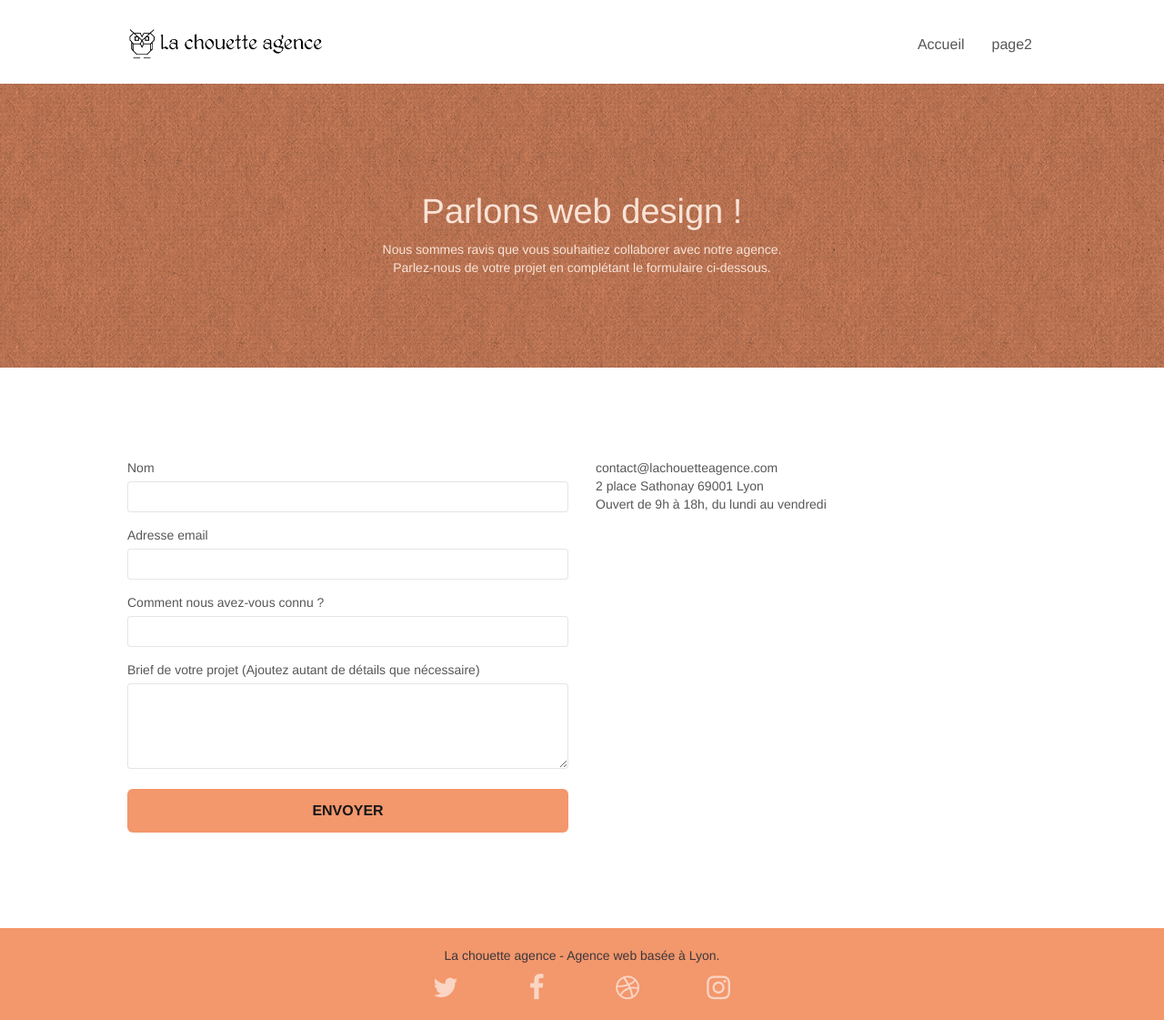
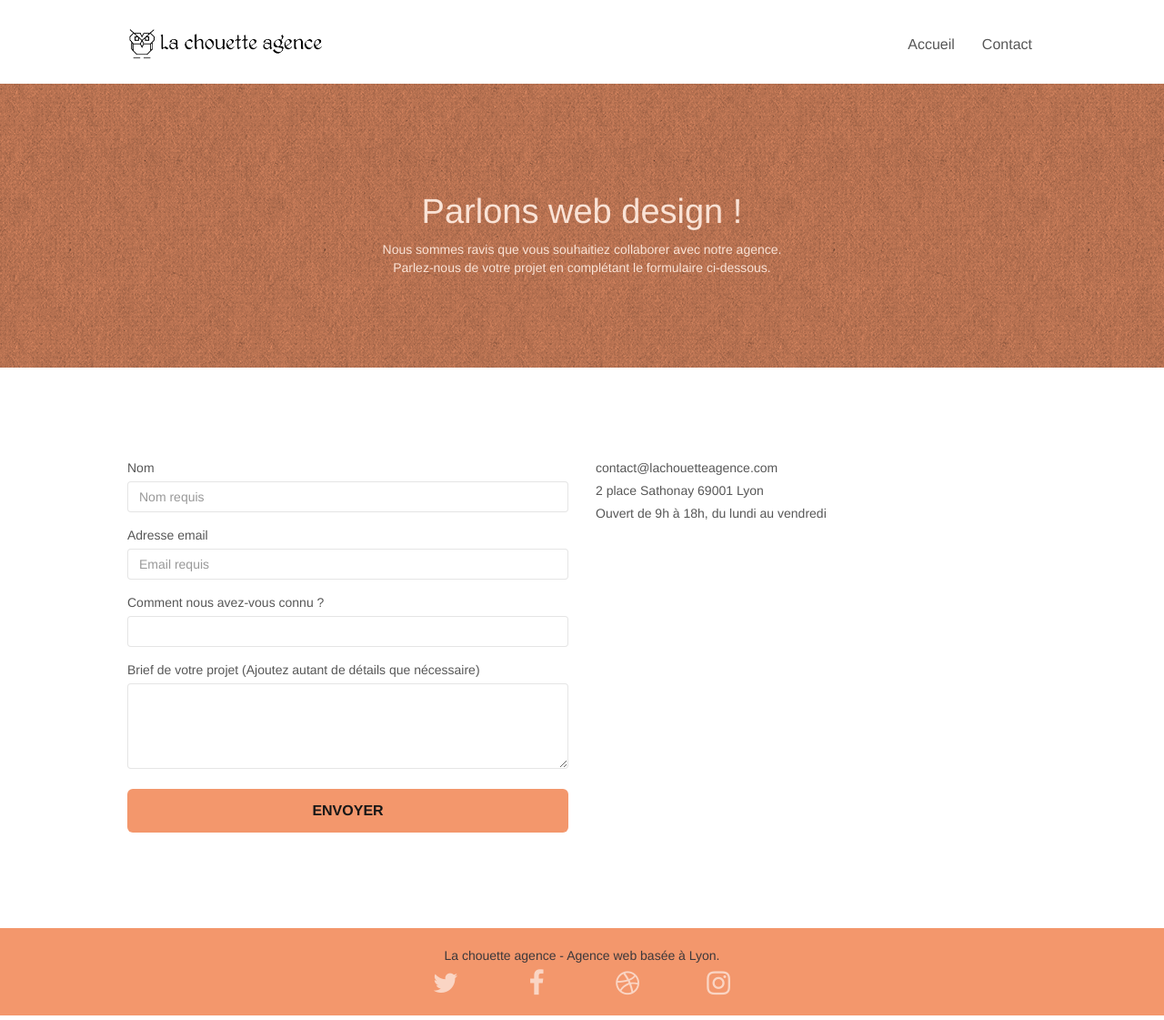
Before and after one commit to babassss/BuissonSebastien_4_24012022modif, a plain HTML site: page page2.html in a window 1280 px wide. Shown: the whole page at 91% size. Drawn offline with Linux system fonts and the light colour scheme.

Commit message:
améliroation page2

```diff
--- a/page2.html
+++ b/page2.html
@@ -33,7 +33,7 @@
 	<div class="page-container">
 
 		<!-- bloc-0 -->
-		<div class="bloc bgc-white l-bloc " id="bloc-0">
+		<header class="bloc bgc-white l-bloc " id="bloc-0">
 			<div class="container bloc-sm">
 				<nav class="navbar row">
 					<div class="navbar-header">
@@ -53,60 +53,62 @@
 							<li>
 							</li>
 							<li>
-								<a href="page2.html">page2</a>
+								<a href="page2.html">Contact</a>
 							</li>
 						</ul>
 					</div>
 				</nav>
 			</div>
-		</div>
+		</header>
 		<!-- bloc-0 END -->
-
+		<main>
 			<!-- bloc-6 -->
-		<div class="bloc bg-dots-bg bg-repeat bgc-atomic-tangerine d-bloc bloc-bg-texture texture-paper" id="bloc-6">
+			<section class="bloc bg-dots-bg bg-repeat bgc-atomic-tangerine d-bloc bloc-bg-texture texture-paper"
+				id="bloc-6">
 				<div class="container bloc-lg">
 					<div class="row">
-					<div class="col-sm-12">
+						<article class="col-sm-12">
 							<h1 class="text-center hero-bloc-text tc-white">
 								Parlons web design !
 							</h1>
 							<p class="text-center mg-lg tc-white tight-width-whitespace">
-							Nous sommes ravis que vous souhaitiez collaborer avec notre agence.<br>
+								Nous sommes ravis que vous souhaitiez collaborer avec notre agence.
 								Parlez-nous de votre projet en complétant le formulaire ci-dessous.
 							</p>
+						</article>
 					</div>
 				</div>
-			</div>
-		</div>
+			</section>
 			<!-- bloc-6 END -->
 
 			<!-- bloc-7 -->
-		<div class="bloc bgc-white l-bloc" id="bloc-7">
+			<section class="bloc bgc-white l-bloc" id="bloc-7">
 				<div class="container bloc-lg">
 					<div class="row">
 						<div class="col-sm-6">
 							<form id="form_1" novalidate success-msg="Votre message a été envoyé."
 								fail-msg="Désolé, il semble que notre serveur de messagerie ne réponde pas, désolé pour le désagrément !">
 								<div class="form-group">
-								<label>
+									<label for="name">
 										Nom
 									</label>
-								<input id="name" class="form-control" required />
+									<input id="name" class="form-control" placeholder="Nom requis" required />
 								</div>
 								<div class="form-group">
-								<label>
+									<label for="email">
 										Adresse email
 									</label>
-								<input id="email" class="form-control" type="email" required />
+									<input id="email" class="form-control" type="email" placeholder="Email requis"
+										required />
 								</div>
 								<div class="form-group">
-								<label>
+									<label for="input_504">
 										Comment nous avez-vous connu ?
 									</label>
 									<input class="form-control" type="text" required id="input_504" />
 								</div>
 								<div class="form-group">
-								<label>
+									<label for="message">
 										Brief de votre projet (Ajoutez autant de détails que nécessaire)<br>
 									</label><textarea id="message" class="form-control" rows="4" cols="50"
 										required></textarea>
@@ -118,16 +120,23 @@
 							</form>
 						</div>
 						<div class="col-sm-6">
-						<p>
-							contact@lachouetteagence.com<br>2 place Sathonay 69001 Lyon<br>Ouvert de 9h à 18h, du lundi
-							au vendredi<br>
+							<p class="adresse">
+								contact@lachouetteagence.com
+							</p>
+							<p class="adresse">
+								2 place Sathonay 69001 Lyon
+							</p>
+							<p class="adresse">
+								Ouvert de 9h à 18h, du
+								lundi
+								au vendredi
 							</p>
 						</div>
 					</div>
 				</div>
-		</div>
+			</section>
 			<!-- bloc-7 END -->
-
+		</main>
 		<!-- ScrollToTop Button -->
 		<a class="bloc-button btn btn-d scrollToTop" onclick="scrollToTarget('1')"><span
 				class="fa fa-chevron-up"></span></a>
@@ -135,14 +144,14 @@
 
 
 		<!-- Footer - bloc-8 -->
-		<div class="bloc bgc-atomic-tangerine d-bloc" id="bloc-8">
+		<footer class="bloc bgc-atomic-tangerine d-bloc" id="bloc-8">
 			<div class="container bloc-sm">
 				<div class="row">
 					<div class="col-sm-12">
 						<p class="text-center white">
-							La chouette agence - Agence web basée à Lyon.<br>
+							La chouette agence - Agence web basée à Lyon.
 						</p>
-						<div class="row row-no-gutters social">
+						<nav class="row row-no-gutters social">
 							<div class="col-sm-3">
 								<div class="text-center">
 									<a class="social" href="index.html"><span class="fa fa-twitter icon-md"></span></a>
@@ -164,11 +173,11 @@
 											class="fa fa-instagram icon-md"></span></a>
 								</div>
 							</div>
+						</nav>
 					</div>
 				</div>
 			</div>
-			</div>
-		</div>
+		</footer>
 		<!-- Footer - bloc-8 END -->
 
 	</div>
--- a/style.css
+++ b/style.css
@@ -85,14 +85,6 @@ a:hover {
   width: 636px;
   margin: auto;
 }
-/*.citation1 {
-  font-size: 20px;
-  color: #575757;
-}
-.citation2 {
-  width: 466px;
-  margin: auto;
-}*/
 .bloc-bg-texture::before {
   content: "";
   background-size: 2px 2px;
@@ -691,12 +683,12 @@ a {
   margin: auto auto auto auto;
 }
 
-/*p {
-  font-size: 11px;
-}*/
+p {
+  margin: 0 0 5px;
+}
 
 .tight-width-whitespace {
-  max-width: 600px;
+  max-width: 477px;
   margin: auto auto auto auto;
 }
 
@@ -704,7 +696,9 @@ a {
   font-size: 20px;
   font-family: "Open Sans";
 }
-
+.adresse {
+  width: 254px;
+}
 .cta-hero {
   margin-top: 22px;
   color: #ffffff !important;
```
Lines whose indentation alone changed are shown as unchanged.
